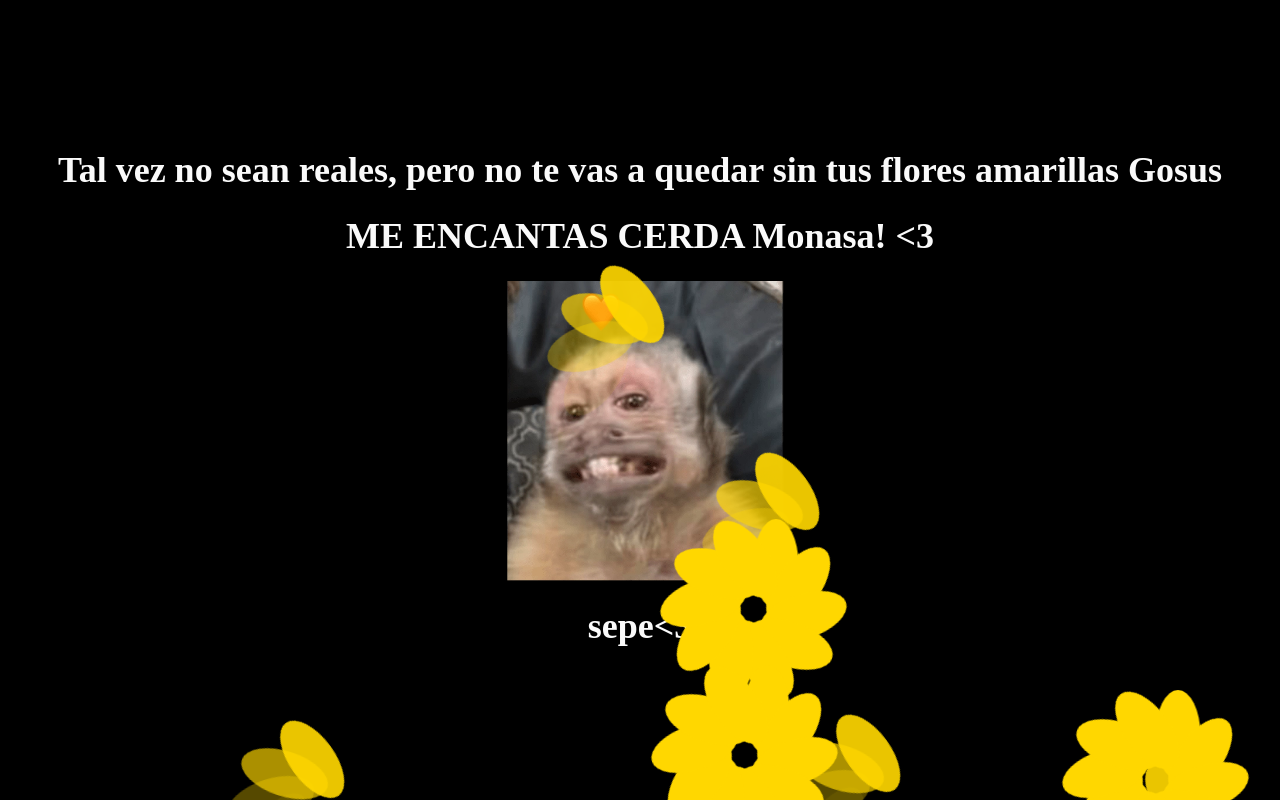
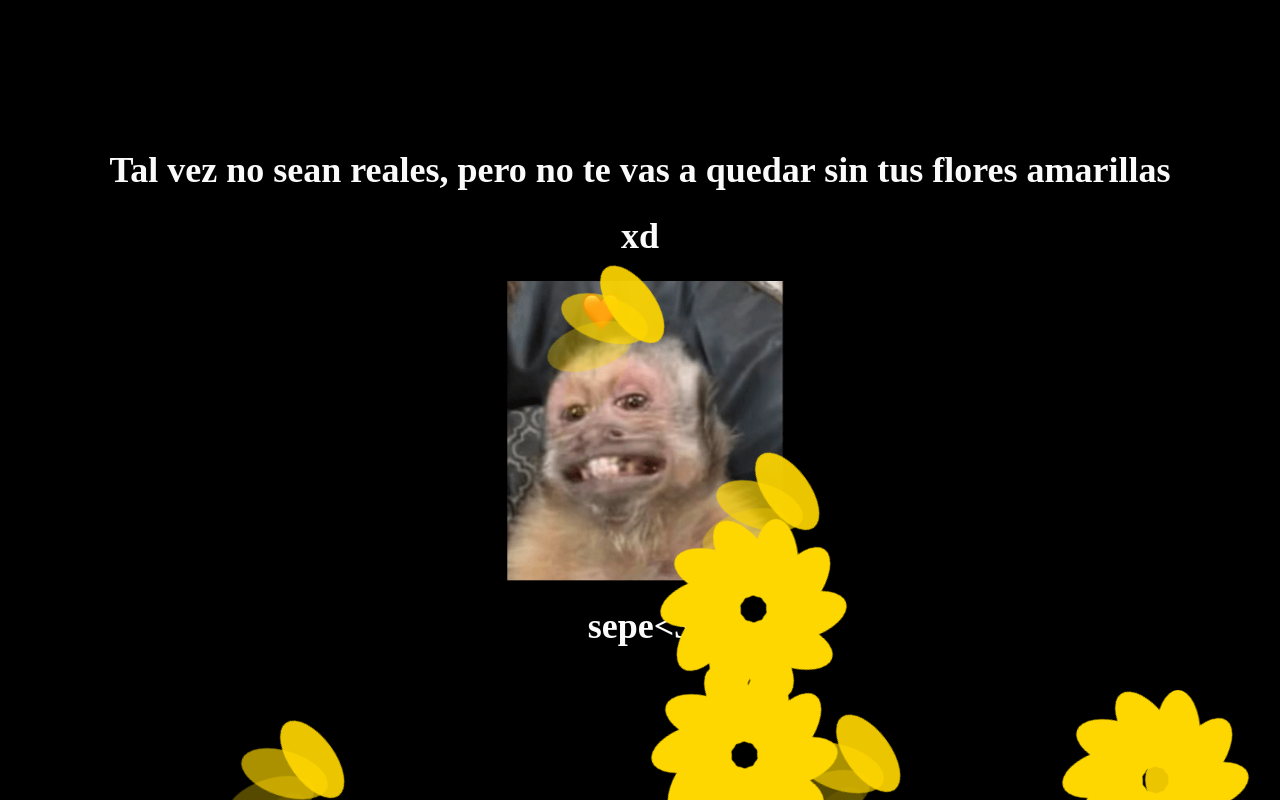
Before and after one commit to JordanValenzuela22/flores, a plain HTML site: page index.html in a window 1280 px wide. Drawn offline with Linux system fonts and the light colour scheme.

Commit message:
Update index.html

```diff
--- a/index.html
+++ b/index.html
@@ -8,8 +8,8 @@
 </head>
 <body>
     <div class="container">
-        <h1>Tal vez no sean reales, pero no te vas a quedar sin tus flores amarillas Gosus </h1>
-        <h1>ME ENCANTAS CERDA Monasa! <3</h1>
+        <h1>Tal vez no sean reales, pero no te vas a quedar sin tus flores amarillas</h1>
+        <h1>xd</h1>
         <img src="a.webp" />
 
 	<h1>sepe<3</h1>
```
